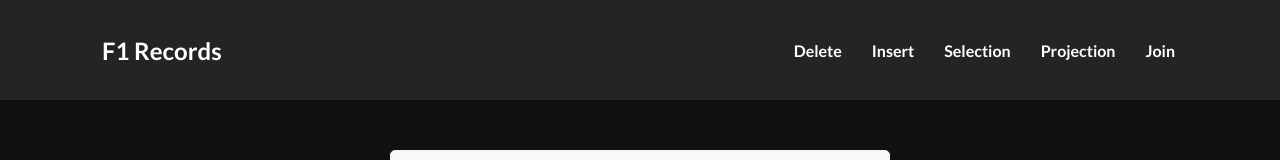
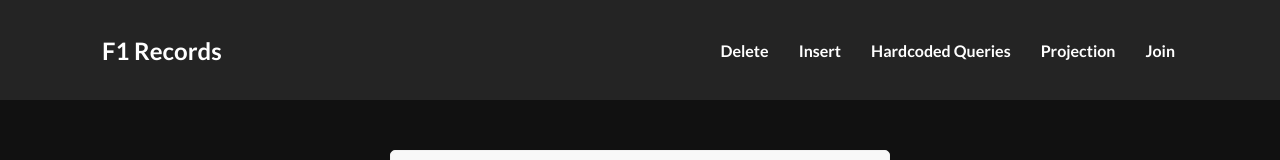
Before and after one commit to niko-vahlas/GrandPrixPulse, a website built with Vite: page insert.html in a window 1280 px wide. Shown: the top 160 px of the page. Built offline with nearby package versions, Linux system fonts and the light colour scheme.

Commit message:
added query link

```diff
--- a/insert.html
+++ b/insert.html
@@ -24,7 +24,9 @@
               <a class="nav--link__anchor" href="insert.html">Insert</a>
             </li>
             <li>
-              <a class="nav--link__anchor" href="#Languages">Selection</a>
+              <a class="nav--link__anchor" href="hardcodedqueries.php"
+                >Hardcoded Queries
+              </a>
             </li>
             <li>
               <a class="nav--link__anchor" href="#Languages">Projection</a>
```
